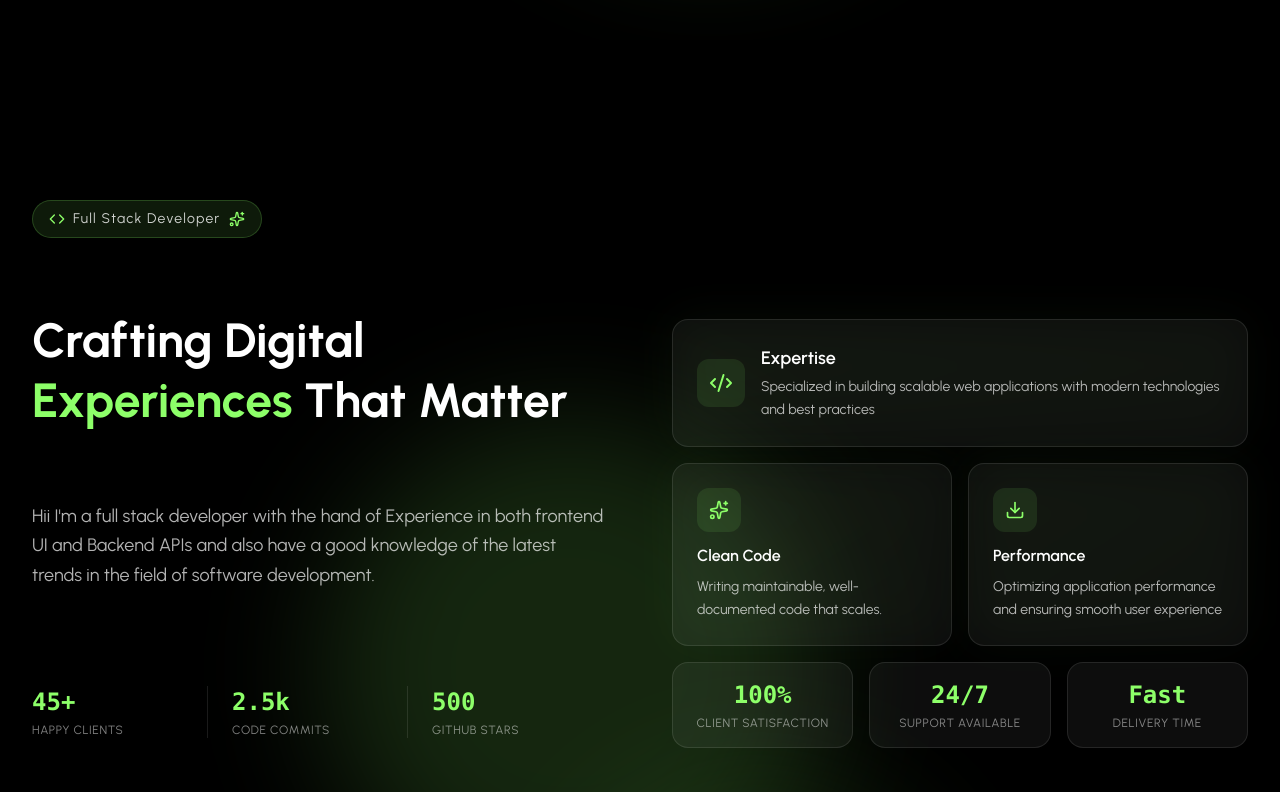
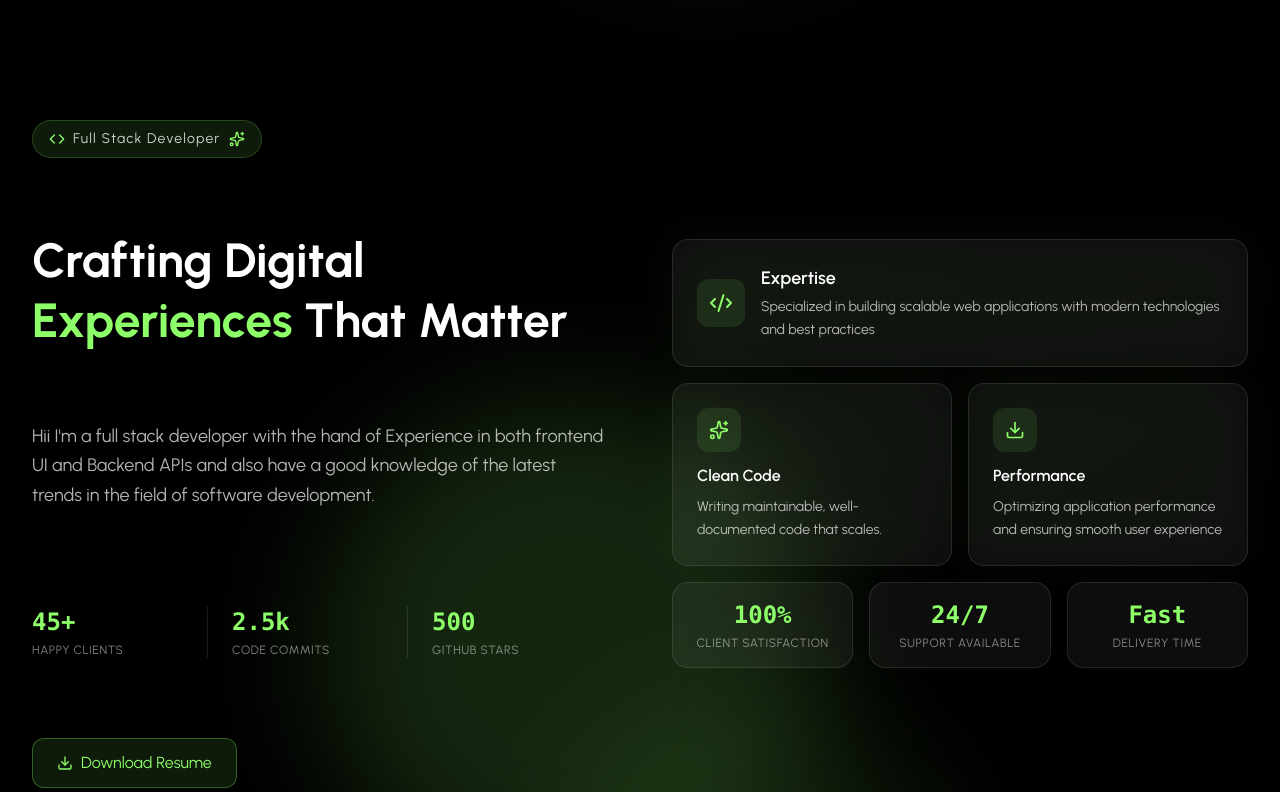
Before and after one commit to KrishDevCrafting/PortFolio_Krish, a React (Vite) app: page / in a window 1280 px wide. Shown: the part 760-1552 px from the top of the page. Built offline with nearby package versions, Linux system fonts and the light colour scheme.

Commit message:
style(about): remove excessive top margin to fix gap below hero section

```diff
--- a/src/components/Section/About.jsx
+++ b/src/components/Section/About.jsx
@@ -37,7 +37,7 @@
 
       <div className="relative z-10 max-w-7xl mx-auto px-6 sm:px-12 lg:px-8">
         {/* Main Grid */}
-        <div className="grid grid-cols-1 lg:grid-cols-2 gap-16 items-center mt-20">
+        <div className="grid grid-cols-1 lg:grid-cols-2 gap-16 items-center">
           {/* Left Column - Content */}
           <div className="flex flex-col gap-12">
             {/* Badge */}
```
